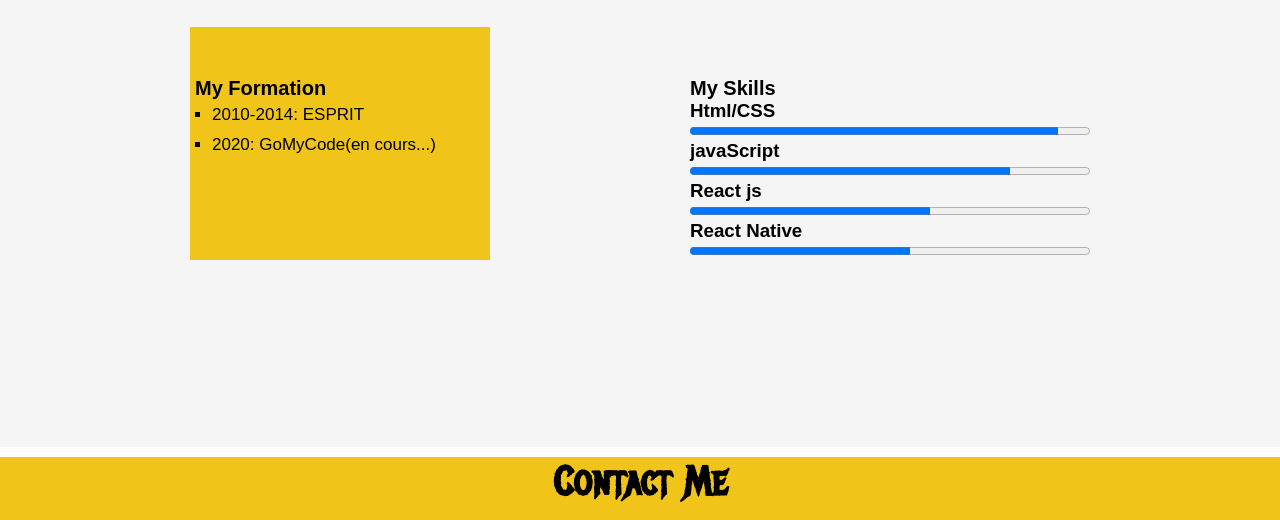
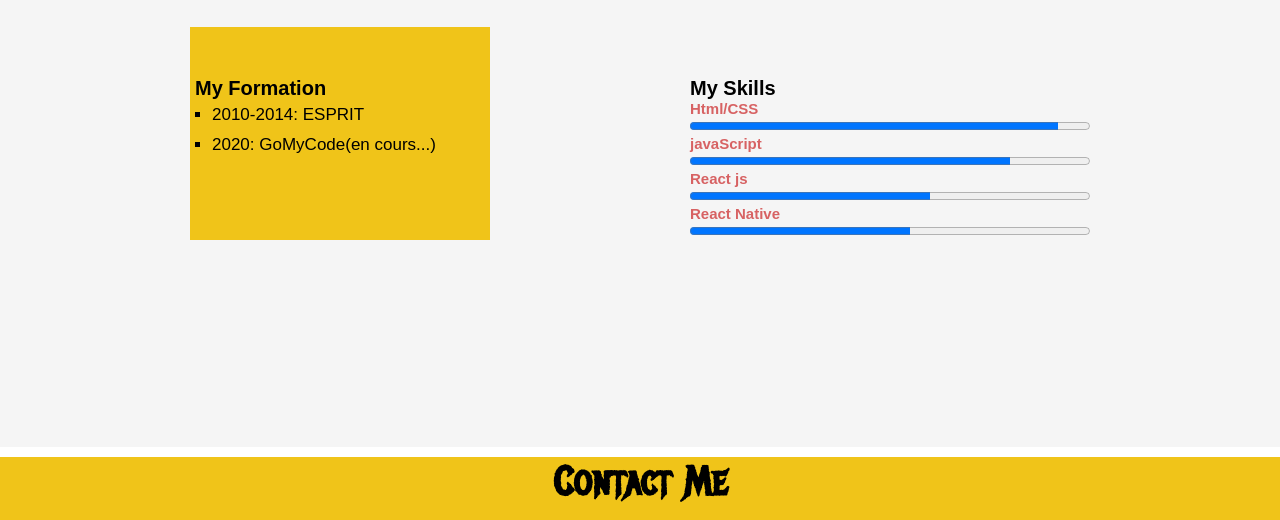
Before and after one commit to azar103/CSSCheckPoint, a plain HTML site: page index.html in a window 1280 px wide. Shown: the part 1095-1615 px from the top of the page. Drawn offline with Linux system fonts and the light colour scheme; files whose address does not match are found by name.

Commit message:
modify colors of label

```diff
--- a/css/style.css
+++ b/css/style.css
@@ -241,6 +241,12 @@ textarea::placeholder {
     color: gray;
     font-size: 20px;
 }
+h3{
+    font-size: 15px;
+    color: #D76263;
+    font-weight: 800;
+
+}
 @media screen and (max-width: 920px){
    ul {
        display: flex;
```
